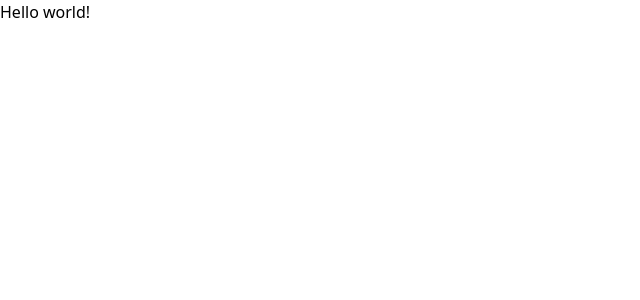
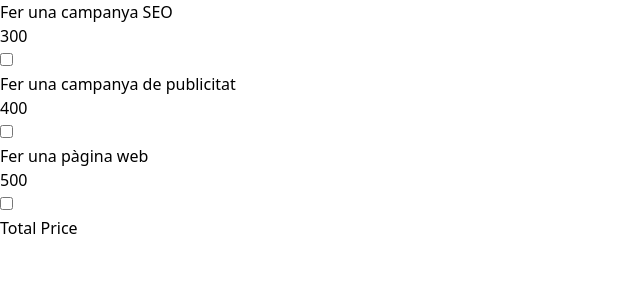
Before and after one commit to ImLauraGS/pressuposts, a React (Vite) app: page / in a window 1280 px wide. Shown: the top 300 px of the page, without its empty margins (0-640 px from the left). Built offline with nearby package versions, Linux system fonts and the light colour scheme; data requests are answered from the project's data file.

Commit message:
excercici 1: get json server and total updated

```diff
--- a/package.json
+++ b/package.json
@@ -8,11 +8,11 @@
     "build": "tsc && vite build",
     "lint": "eslint . --ext ts,tsx --report-unused-disable-directives --max-warnings 0",
     "preview": "vite preview",
-    "test": "vitest"
+    "test": "vitest",
+    "runApi": "json-server src/data/db.json --port 3000"
   },
   "dependencies": {
     "axios": "^1.6.8",
-    "json-server": "^1.0.0-alpha.23",
     "react": "^18.2.0",
     "react-dom": "^18.2.0"
   },
@@ -26,6 +26,7 @@
     "eslint": "^8.57.0",
     "eslint-plugin-react-hooks": "^4.6.0",
     "eslint-plugin-react-refresh": "^0.4.6",
+    "json-server": "^1.0.0-alpha.23",
     "postcss": "^8.4.38",
     "tailwindcss": "^3.4.3",
     "typescript": "^5.2.2",
--- a/src/App.tsx
+++ b/src/App.tsx
@@ -1,18 +1,17 @@
-import { useState } from 'react'
-import reactLogo from './assets/react.svg'
-import viteLogo from '/vite.svg'
-import './App.css'
+import React, { useState } from 'react';
+import Checkbox from './components/Checkbox';
+import Total from './components/Total';
+import { ServiceProps } from './types/types';
 
 function App() {
-  const [count, setCount] = useState(0)
+  const [selectedServices, setSelectedServices] = useState<ServiceProps[]>([]);
 
   return (
     <>
-      <h1 className="text-3xl font-bold underline">
-      Hello world!
-    </h1>
+      <Checkbox setSelectedServices={setSelectedServices} />
+      <Total selectedServices={selectedServices} />
     </>
-  )
+  );
 }
 
-export default App
+export default App;
--- /dev/null
+++ b/src/components/Banner.tsx
@@ -0,0 +1,5 @@
+export default function Banner() {
+  return (
+    <div>Banner</div>
+  )
+}
--- /dev/null
+++ b/src/components/Checkbox.tsx
@@ -0,0 +1,45 @@
+import { useEffect, useState } from 'react';
+import { servicesApi } from '../services/service';
+import { ServiceProps } from '../types/types';
+
+interface Props {
+    setSelectedServices: (selectedService: ServiceProps | null) => void;
+}
+
+export default function Checkbox({ setSelectedServices }: Props) {
+    const serviceApi = servicesApi();
+    const [service, setService] = useState<ServiceProps[]>([]);
+
+    useEffect(() => {
+        serviceApi.getAll().then((res) => res.data)
+            .then((data) => {
+                setService(data)
+            });
+    }, [])
+
+    const handleCheck = (event: React.ChangeEvent<HTMLInputElement>) => {
+        const { id, checked } = event.target;
+        if (checked) {
+            const selectedService = service.find(item => item.id === id);
+            setSelectedServices(selectedService || null);
+        } else {
+            setSelectedServices(null);
+        }
+    }
+
+    return (
+        <form action="">
+            {service.map((item, index) => (
+                <div key={index}>
+                    <label htmlFor={item.id}>{item.name}</label>
+                    <p>{item.price}</p>
+                    <input type="checkbox"
+                        id={item.id}
+                        name={item.name}
+                        value={item.value}
+                        onChange={handleCheck} />
+                </div>
+            ))}
+        </form>
+    );
+}
--- /dev/null
+++ b/src/components/Total.tsx
@@ -0,0 +1,16 @@
+import React from 'react';
+import { ServiceProps } from '../types/types';
+
+interface Props {
+  selectedServices: ServiceProps[];
+}
+
+export default function Total({ selectedServices }: Props) {
+  // Calcula el precio total sumando los precios de los servicios seleccionados
+  return (
+    <section>
+      <h2>Total Price</h2>
+      <p>{selectedServices.price}</p>
+    </section>
+  );
+}
--- a/src/data/db.json
+++ b/src/data/db.json
@@ -1,4 +1,25 @@
 {
+    "services": [
+        {
+            "id": 1,
+            "value": "SEO",
+            "name": "Fer una campanya SEO",
+            "price": 300
+        },
+
+        {
+            "id": 2,
+            "value": "publi",
+            "name": "Fer una campanya de publicitat",
+            "price": 400
+        },
+        {
+            "id": 3,
+            "value": "web",
+            "name": "Fer una pàgina web",
+            "price": 500
+        }
+    ],
     "budget": [
 
     ]
--- /dev/null
+++ b/src/services/service.tsx
@@ -0,0 +1,31 @@
+import axios from "axios";
+
+axios.defaults.headers.post['Content-Type'] = "application/json";
+axios.defaults.headers.post['Accept'] = "application/json";
+
+export const servicesApi = () => {
+    const baseUrl = "http://localhost:3000/services"
+
+
+    const getAll = async () => {
+        const response = await axios.get(baseUrl)
+        return response
+    }
+    return {
+        getAll
+    }
+
+}
+export const totalApi =() => {
+    const baseUrl ='http://localhost:3000/budget';
+
+    const postTotal = async (data) => {
+        try {
+            const response = await axios.post(baseUrl, data);
+            return response.data;
+        } catch (error) {
+            console.error("Error posting total:", error);
+            throw error;
+        }
+    }
+}
```
Also changed, not shown: src/components/Header.tsx (added, +7 -0 lines), src/data/services.json (deleted, +0 -7 lines), src/types/types.d.ts (added, +14 -0 lines), 1 other file (tests, documents, lock files or other folders).
